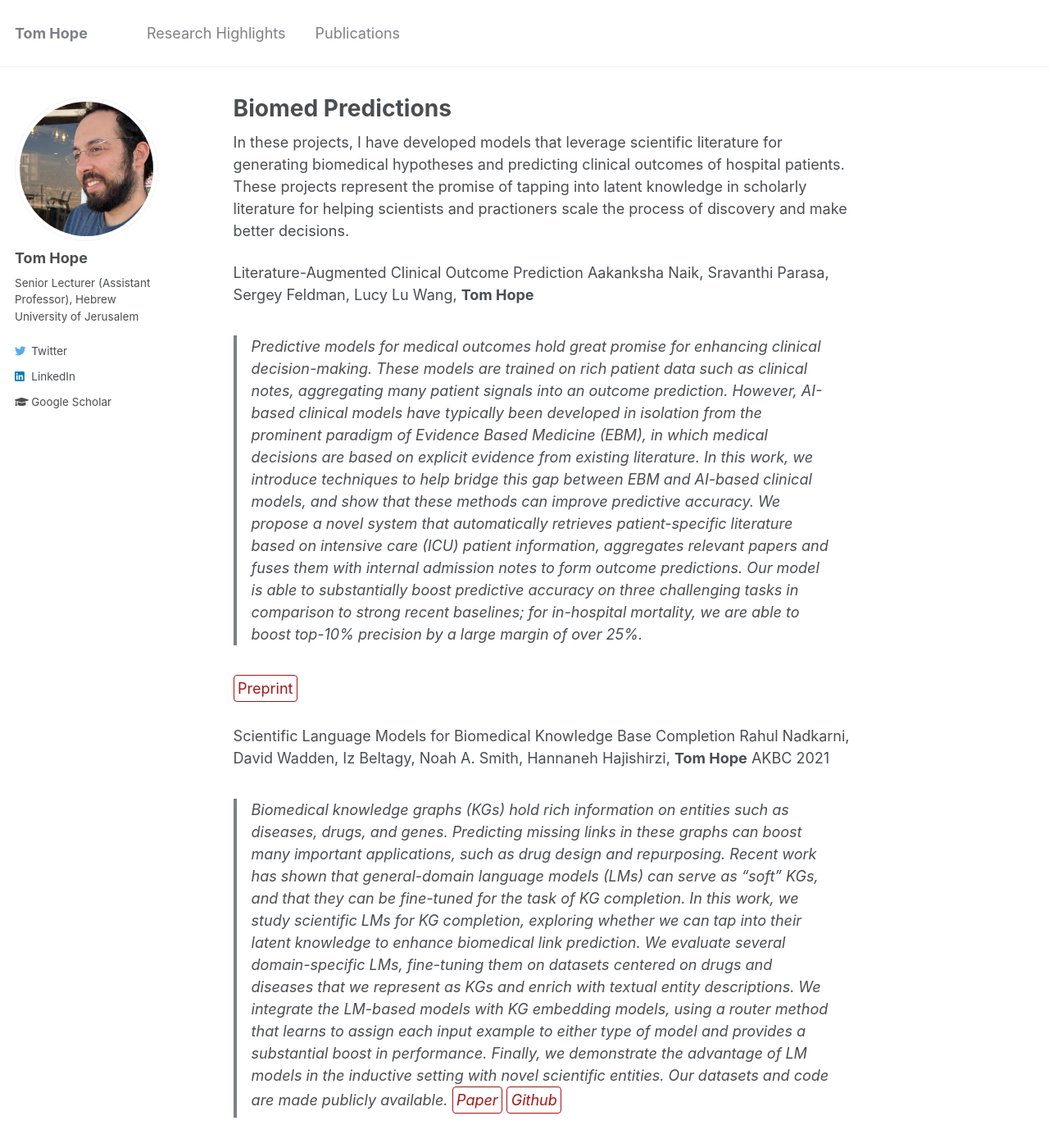
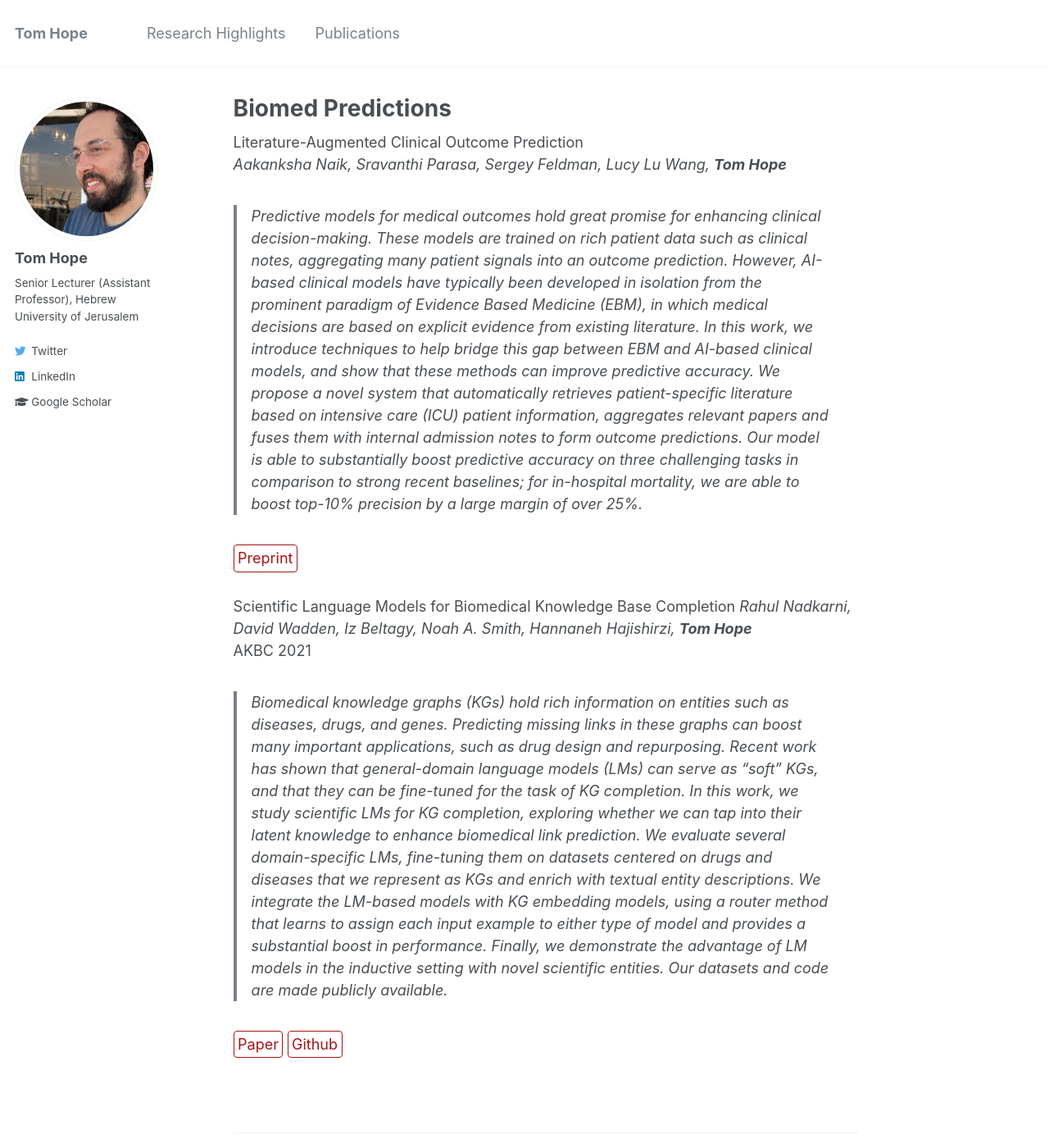
Before and after one commit to tomhoper/tomhoper.github.io, a Jekyll site: the page built from _research/Biomedical-predictions.md, in a window 1280 px wide and 1400 px high. Shown: the whole window at 82% size. Built offline with Jekyll 4.4.1, drawn with Linux system fonts in a browser that asks for light colours.

Commit message:
Update Biomedical-predictions.md

```diff
--- a/_research/Biomedical-predictions.md
+++ b/_research/Biomedical-predictions.md
@@ -8,24 +8,17 @@ header:
   og_image: "research/kglm.png"
 ---
 
-In these projects, I have developed models that leverage scientific literature for generating biomedical hypotheses and predicting clinical outcomes of hospital patients. These projects represent the promise of tapping into latent knowledge in scholarly literature for helping scientists and practioners scale the process of discovery and make better decisions.
-
-
-Literature-Augmented Clinical Outcome Prediction
-Aakanksha Naik, Sravanthi Parasa, Sergey Feldman, Lucy Lu Wang, **Tom Hope**
+Literature-Augmented Clinical Outcome Prediction<br>
+_Aakanksha Naik, Sravanthi Parasa, Sergey Feldman, Lucy Lu Wang, **Tom Hope**_
 
 > Predictive models for medical outcomes hold great promise for enhancing clinical decision-making. These models are trained on rich patient data such as clinical notes, aggregating many patient signals into an outcome prediction. However, AI-based clinical models have typically been developed in isolation from the prominent paradigm of Evidence Based Medicine (EBM), in which medical decisions are based on explicit evidence from existing literature. In this work, we introduce techniques to help bridge this gap between EBM and AI-based clinical models, and show that these methods can improve predictive accuracy. We propose a novel system that automatically retrieves patient-specific literature based on intensive care (ICU) patient information, aggregates relevant papers and fuses them with internal admission notes to form outcome predictions. Our model is able to substantially boost predictive accuracy on three challenging tasks in comparison to strong recent baselines; for in-hospital mortality, we are able to boost top-10% precision by a large margin of over 25%.
 
-
 [Preprint](https://arxiv.org/abs/2111.08374){: .btn--research}
 
-
 Scientific Language Models for Biomedical Knowledge Base Completion
-Rahul Nadkarni, David Wadden, Iz Beltagy, Noah A. Smith, Hannaneh Hajishirzi, **Tom Hope**
+_Rahul Nadkarni, David Wadden, Iz Beltagy, Noah A. Smith, Hannaneh Hajishirzi, **Tom Hope**_<br>
 AKBC 2021
 
+> Biomedical knowledge graphs (KGs) hold rich information on entities such as diseases, drugs, and genes. Predicting missing links in these graphs can boost many important applications, such as drug design and repurposing. Recent work has shown that general-domain language models (LMs) can serve as "soft" KGs, and that they can be fine-tuned for the task of KG completion. In this work, we study scientific LMs for KG completion, exploring whether we can tap into their latent knowledge to enhance biomedical link prediction. We evaluate several domain-specific LMs, fine-tuning them on datasets centered on drugs and diseases that we represent as KGs and enrich with textual entity descriptions. We integrate the LM-based models with KG embedding models, using a router method that learns to assign each input example to either type of model and provides a substantial boost in performance. Finally, we demonstrate the advantage of LM models in the inductive setting with novel scientific entities. Our datasets and code are made publicly available.
 
-> Biomedical knowledge graphs (KGs) hold rich information on entities such as diseases, drugs, and genes. Predicting missing links in these graphs can boost many important applications, such as drug design and repurposing. Recent work has shown that general-domain language models (LMs) can serve as "soft" KGs, and that they can be fine-tuned for the task of KG completion. In this work, we study scientific LMs for KG completion, exploring whether we can tap into their latent knowledge to enhance biomedical link prediction. We evaluate several domain-specific LMs, fine-tuning them on datasets centered on drugs and diseases that we represent as KGs and enrich with textual entity descriptions. We integrate the LM-based models with KG embedding models, using a router method that learns to assign each input example to either type of model and provides a substantial boost in performance. Finally, we demonstrate the advantage of LM models in the inductive setting with novel scientific entities. Our datasets and code are made publicly available.
 [Paper](https://arxiv.org/abs/2106.09700){: .btn--research} [Github](https://github.com/rahuln/lm-bio-kgc){: .btn--research}
-
-<!-- [Paper](/files/pdf/research/PolMeth 2019 Poster.pdf){: .btn--research} -->
```
